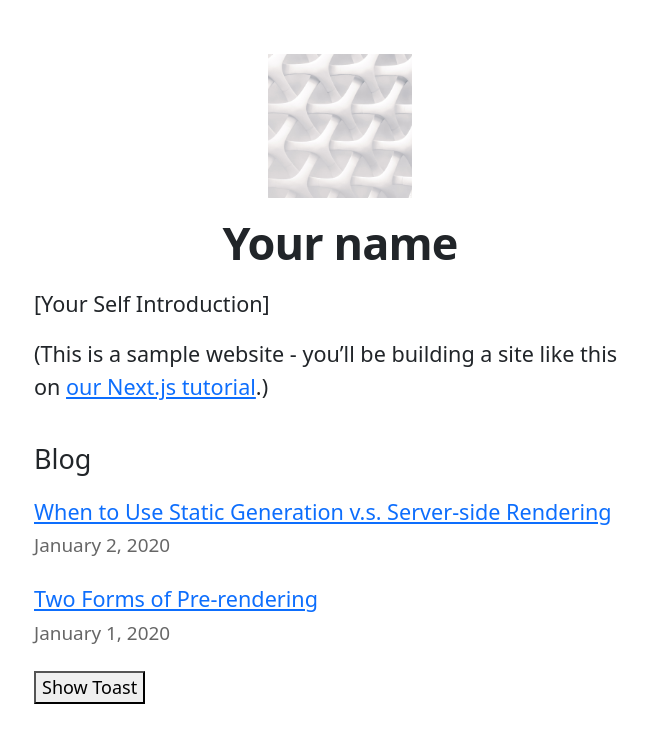
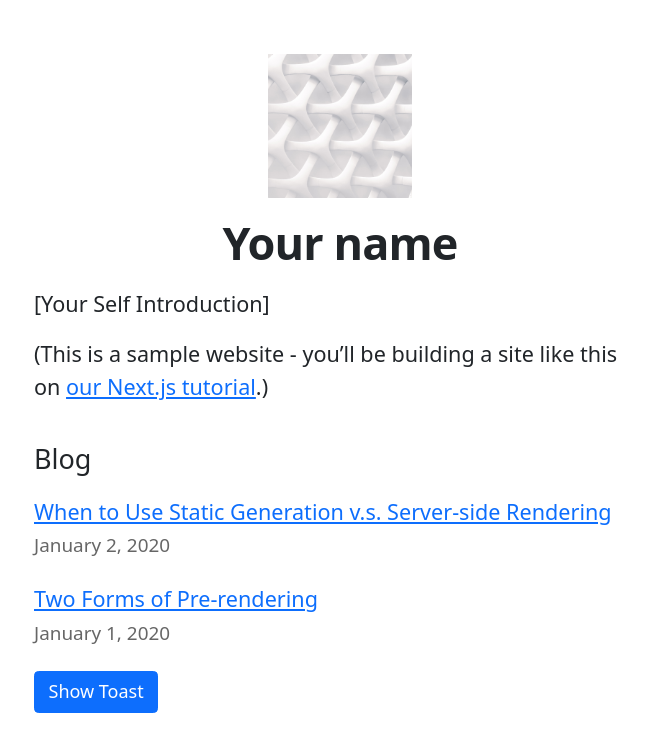
Before and after one commit to supersonicgabs/nextjs-blog, a Next.js app: page / in a window 1280 px wide. Shown: the top 752 px of the page, without its empty margins (300-947 px from the left). Built offline with nearby package versions, Linux system fonts and the light colour scheme.

Commit message:
testing comunication with react-native app

```diff
--- a/pages/index.js
+++ b/pages/index.js
@@ -94,9 +94,7 @@ export default function Home({ allPostsData }) {
           ))}
         </ul>
       </section>
-      <button id="btn-test" onClick={sendMessage}>
-        Show Toast
-      </button>
+      <Button onClick={sendMessage}>Show Toast</Button>
     </Layout>
   );
 }
```
